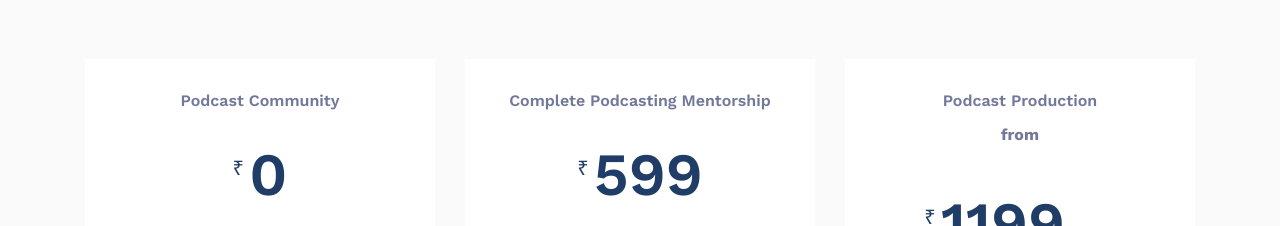
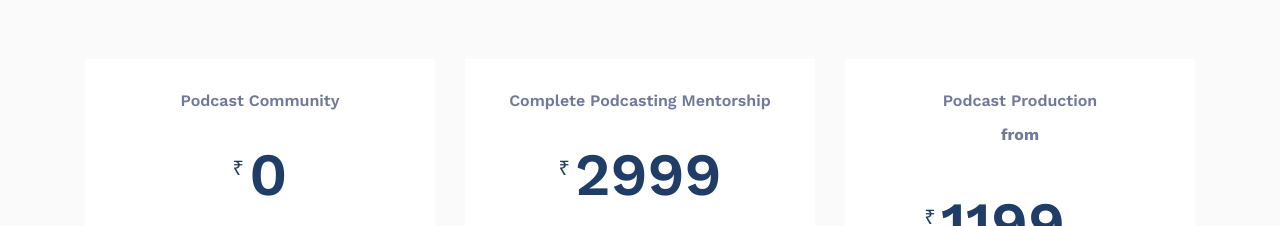
Before and after one commit to Ishan7390/podinfinity.github.io, a plain HTML site: page index.html in a window 1280 px wide. Shown: the part 3080-3306 px from the top of the page. Drawn offline with nearby package versions, Linux system fonts and the light colour scheme; some packages are replaced by stand-ins of ours; no server answers.

Commit message:
Update index.html

```diff
--- a/index.html
+++ b/index.html
@@ -281,7 +281,7 @@
 	          <div class="block-7">
 	            <div class="text-center">
 		            <h2 class="heading">Complete Podcasting Mentorship</h2>
-		            <span class="price"><sup>₹</sup> <span class="number">599<small class="per"></small></span></span>
+		            <span class="price"><sup>₹</sup> <span class="number">2999<small class="per"></small></span></span>
 		            <span class="excerpt d-block">Access to Podcasting Group</span>
 		            <h3 class="heading-2 mb-3">Learn everything about Podcasting</h3>
 
```
